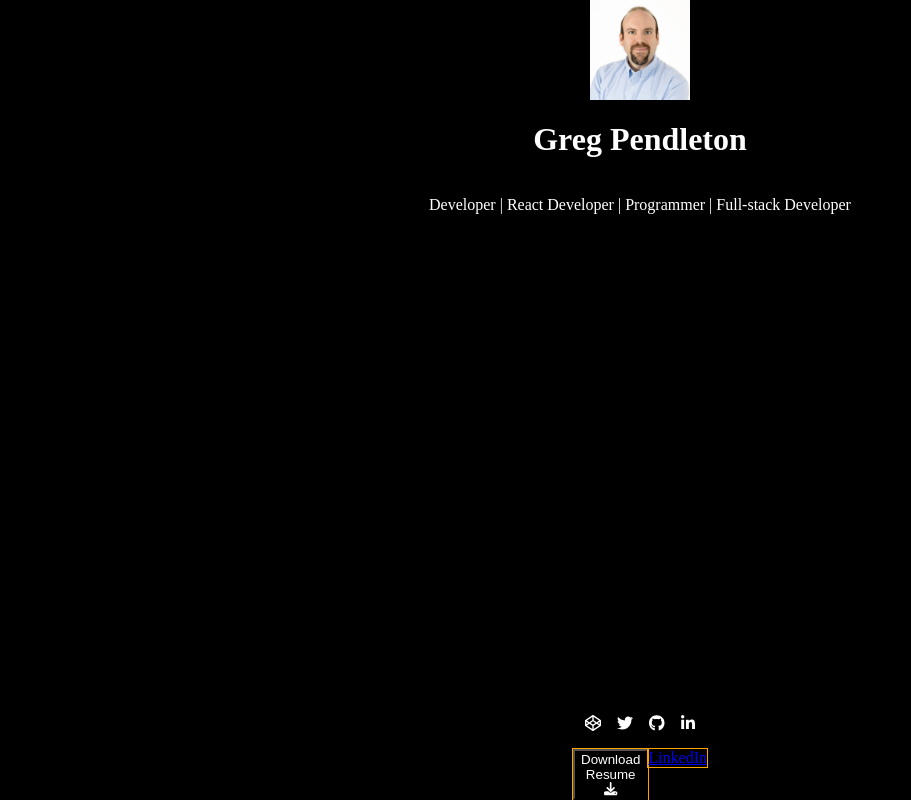
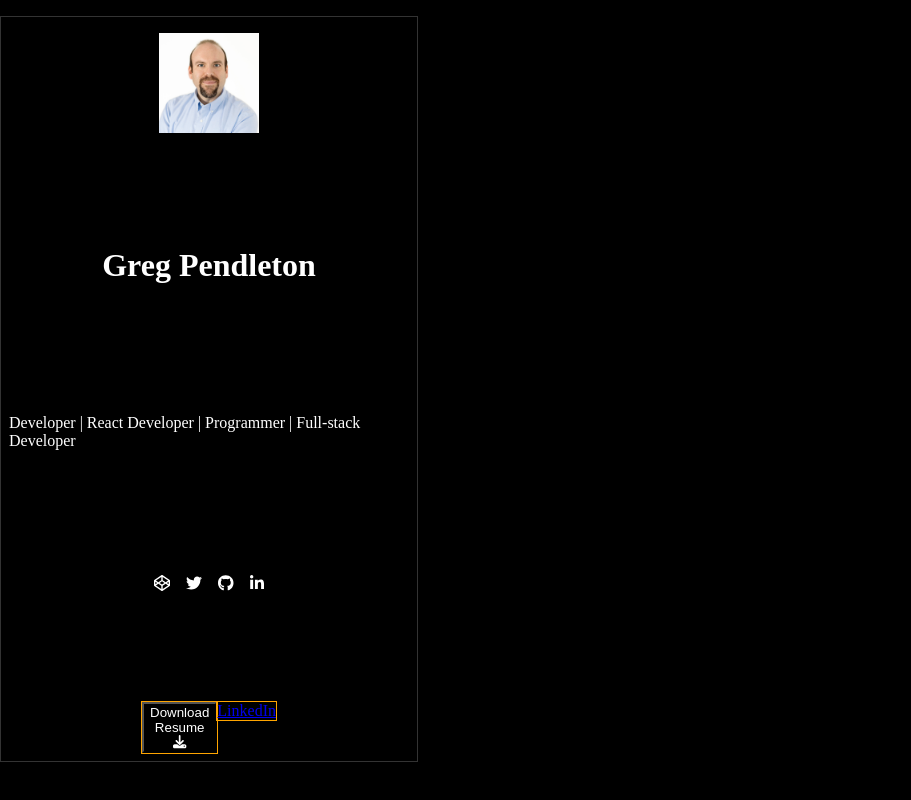
Before and after one commit to gpend/portfolio-nextjs, a Next.js app: page / in a window 1280 px wide. Shown: the whole page, without its empty margins (0-911 px from the left). Built offline with nearby package versions, Linux system fonts and the light colour scheme.

Commit message:
tweaking styling

```diff
--- a/pages/LeftPane.tsx
+++ b/pages/LeftPane.tsx
@@ -14,7 +14,7 @@ export function LeftPanel(){
 
             <h1>Greg Pendleton</h1>
 
-            <p className="left-panel carousel">Developer | React Developer | Programmer | Full-stack Developer</p>
+            <p className="left-panel-carousel">Developer | React Developer | Programmer | Full-stack Developer</p>
 
             <ul className="social-list">
 
@@ -45,7 +45,7 @@ export function LeftPanel(){
             </ul>
 
             <div className="left-panel-buttons">
-                <button className="left-panel" id="resume">Download Resume <FontAwesomeIcon icon={faDownload} /></button>
+                <button id="resume">Download Resume <FontAwesomeIcon icon={faDownload} /></button>
                 <a href="http://linkedin.com/in/gregpendleton">LinkedIn</a>
             </div>
 
--- a/styles/globals.scss
+++ b/styles/globals.scss
@@ -1,7 +1,8 @@
-@import "/styles/leftPanel.scss";
 $background-color: black;
 $text-color: white;
-$highlight-color: orange;
+$highlight-color:lighten($background-color, 20%); //use 3 layers to sim height
+$outline-color: orange;
+@import "/styles/leftPanel.scss";
 
 body {
   margin: 0;
@@ -15,7 +16,7 @@ body {
       text-decoration: none;
       color: $text-color;
       :hover{
-        color: $highlight-color;
+        color: $outline-color;
       }
     }
   }
--- a/styles/leftPanel.scss
+++ b/styles/leftPanel.scss
@@ -1,9 +1,17 @@
+
 .left-panel{
     display: flex;
     flex-direction: column;
     align-items: center;
-    width: 100dvw;
-    height: 100lvh;
+    width: 30dvw;
+    min-width: 400px;
+    height: 90lvh;
+    padding: .5em;
+    padding-top: 1em;
+    margin-top: 1em;
+    justify-content: space-between;
+    border:1px solid $highlight-color;
+
 
     .social-list{
         display: flex;
@@ -19,7 +27,6 @@
         display: flex;
         width: min-content;
 
-
         #resume, a{
             outline: 1px solid orange;
             height: min-content;
```
